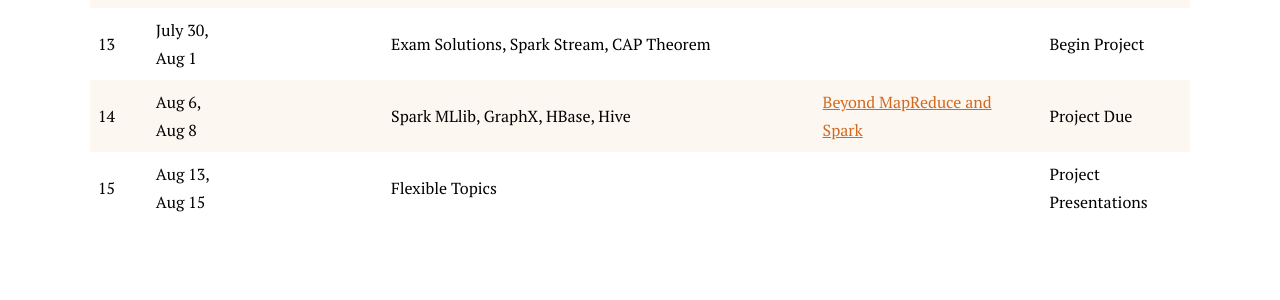
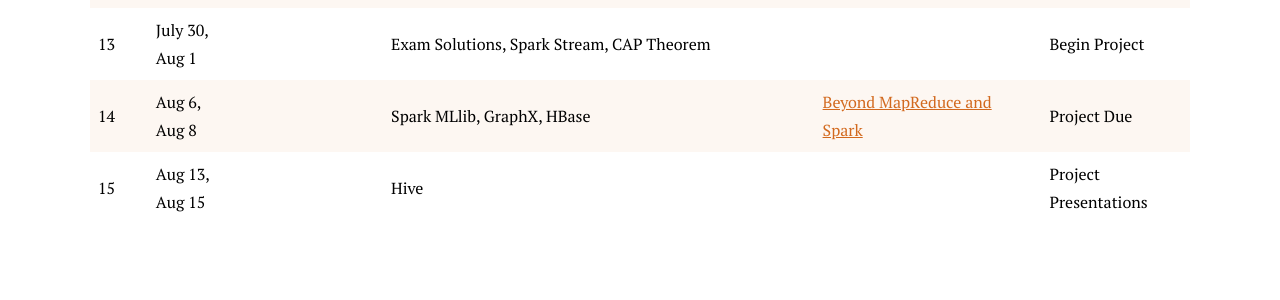
Before and after one commit to northeastern-datalab/CS6240-2024-Summer, a Jekyll site: the page built from schedule.html, in a window 1280 px wide. Shown: the part 1232-1532 px from the top of the page. Built offline with Jekyll 4.4.1, drawn with Linux system fonts in a browser that asks for light colours; nearby versions of some CDN libraries.

Commit message:
schedule

```diff
--- a/_data/schedule.yml
+++ b/_data/schedule.yml
@@ -78,12 +78,12 @@
 
 - week: 14
   date: Aug 6,<br> Aug 8
-  lecture: Spark MLlib, GraphX, HBase, Hive
+  lecture: Spark MLlib, GraphX, HBase
   materials: <a href="pdf/Week14_CAP-HBase-Hive.pdf">Beyond MapReduce and Spark</a>
   assignment: Project Due
 
 - week: 15
   date: Aug 13,<br> Aug 15
-  lecture: Flexible Topics
+  lecture: Hive
   materials:
   assignment: Project Presentations
```
Also changed, not shown: Gemfile.lock.
